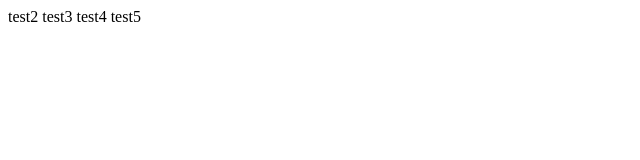
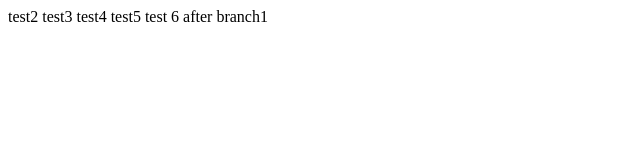
Before and after one commit to aesthety/test1, a plain HTML site: page index.html in a window 1280 px wide. Shown: the whole page, without its empty margins (0-640 px from the left). Drawn offline with Linux system fonts and the light colour scheme.

Commit message:
b1-branch1

```diff
--- a/index.html
+++ b/index.html
@@ -11,5 +11,6 @@
     test3
     test4
     test5
+    test 6 after branch1
 </body>
 </html>
```
